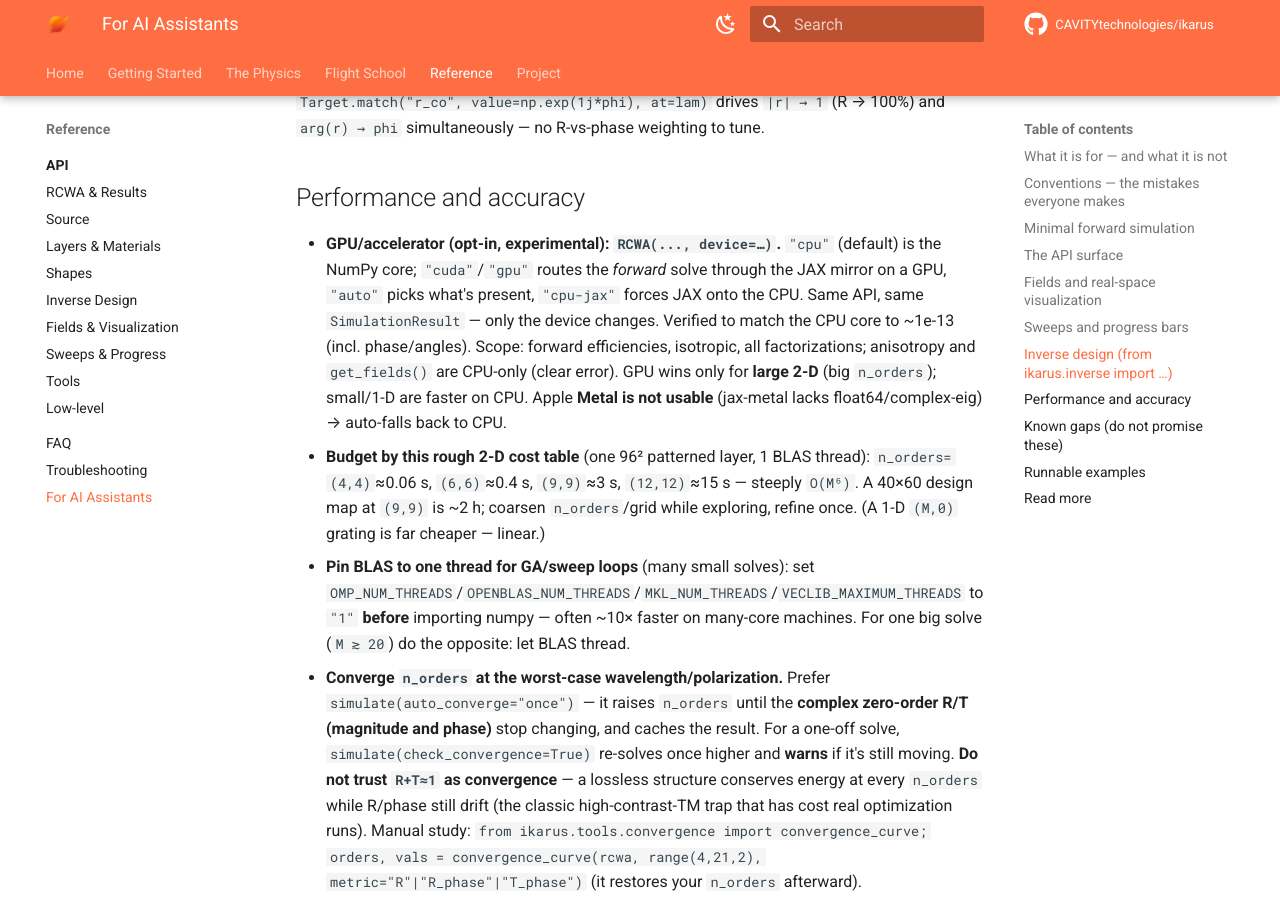
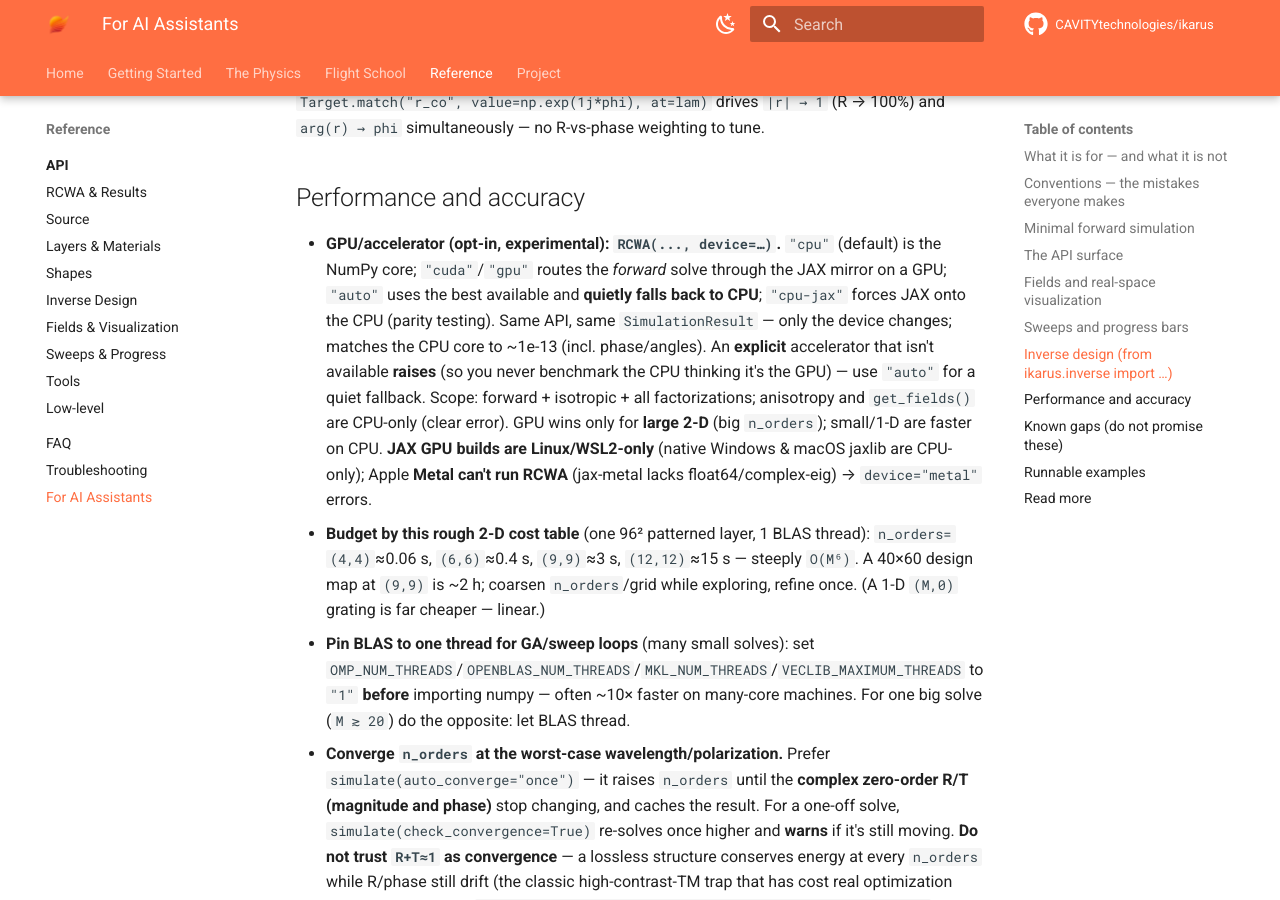
Before and after one commit to CAVITYtechnologies/ikarus, an MkDocs documentation site: the page built from docs/llms.md, in a window 1280 px wide and 900 px high, scrolled down 6389 px. Built offline with MkDocs 1.6.1 and Material for MkDocs 9.7.7, drawn with Linux system fonts in a browser that asks for light colours; comment, search, counter and statistics services are not loaded.

Commit message:
fix: explicit accelerator device that's unavailable now errors (not silent CPU)
The A6000 report caught the footgun: on a machine with an NVIDIA GPU but no CUDA
JAX (native Windows -- JAX has no Windows CUDA build), device='cuda' warned and
silently ran on CPU, so you'd 'benchmark the GPU' on the CPU without noticing.

Now: an EXPLICIT accelerator request ('cuda'/'gpu'/'tpu'/'metal') that can't be
honored RAISES with a clear message (native Windows/macOS jaxlib are CPU-only; use
Linux/WSL2 for CUDA, or device='cpu'). device='auto' stays the graceful, quiet
CPU-fallback path. device='metal' errors outright (jax-metal lacks float64/complex
eig). AI_GUIDE updated; 11 device tests pass (2 new: explicit-gpu-raises,
metal-raises).

The branch's numerics are confirmed correct on Windows too (JAX-CPU parity 3.6e-13);
only actual CUDA op-placement is unreachable on native Windows -- WSL2 is the fix.

```diff
--- a/ikarus/AI_GUIDE.md
+++ b/ikarus/AI_GUIDE.md
@@ -286,13 +286,17 @@
 ## Performance and accuracy
 
 - **GPU/accelerator (opt-in, experimental): `RCWA(..., device=…)`.** `"cpu"` (default)
-  is the NumPy core; `"cuda"`/`"gpu"` routes the *forward* solve through the JAX
-  mirror on a GPU, `"auto"` picks what's present, `"cpu-jax"` forces JAX onto the CPU.
-  Same API, same `SimulationResult` — only the device changes. Verified to match the
-  CPU core to ~1e-13 (incl. phase/angles). Scope: forward efficiencies, isotropic,
-  all factorizations; anisotropy and `get_fields()` are CPU-only (clear error). GPU
-  wins only for **large 2-D** (big `n_orders`); small/1-D are faster on CPU. Apple
-  **Metal is not usable** (jax-metal lacks float64/complex-eig) → auto-falls back to CPU.
+  is the NumPy core; `"cuda"`/`"gpu"` routes the *forward* solve through the JAX mirror
+  on a GPU; `"auto"` uses the best available and **quietly falls back to CPU**;
+  `"cpu-jax"` forces JAX onto the CPU (parity testing). Same API, same
+  `SimulationResult` — only the device changes; matches the CPU core to ~1e-13 (incl.
+  phase/angles). An **explicit** accelerator that isn't available **raises** (so you
+  never benchmark the CPU thinking it's the GPU) — use `"auto"` for a quiet fallback.
+  Scope: forward + isotropic + all factorizations; anisotropy and `get_fields()` are
+  CPU-only (clear error). GPU wins only for **large 2-D** (big `n_orders`); small/1-D
+  are faster on CPU. **JAX GPU builds are Linux/WSL2-only** (native Windows & macOS
+  jaxlib are CPU-only); Apple **Metal can't run RCWA** (jax-metal lacks
+  float64/complex-eig) → `device="metal"` errors.
 - **Budget by this rough 2-D cost table** (one 96² patterned layer, 1 BLAS
   thread): `n_orders=(4,4)`≈0.06 s, `(6,6)`≈0.4 s, `(9,9)`≈3 s, `(12,12)`≈15 s —
   steeply `O(M⁶)`. A 40×60 design map at `(9,9)` is ~2 h; coarsen `n_orders`/grid
```
Also changed, not shown: 2 other files.
